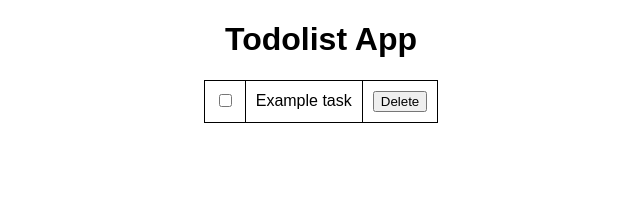
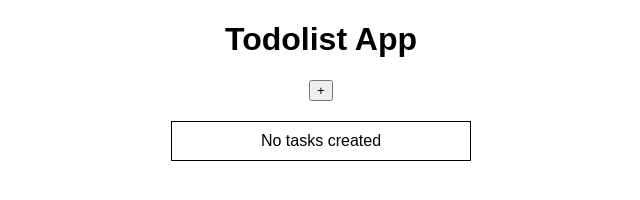
Before and after one commit to sunrayyourdev/todo-list, a plain HTML site: page index.html in a window 1280 px wide. Shown: the whole page, without its empty margins (319-959 px from the left). Drawn offline with Linux system fonts and the light colour scheme.

Commit message:
table and button added

```diff
--- a/index.html
+++ b/index.html
@@ -4,15 +4,18 @@
     <meta charset="UTF-8">
     <meta name="viewport" content="width=device-width, initial-scale=1.0">
     <link rel="stylesheet" href="main.css">
+    <script src="main.js"></script>
     <title>Todolist</title>
 </head>
 <body>
     <h1>Todolist App</h1>
+    <button class="new-task">+</button>
     <table>
         <tr>
-            <td><input type="checkbox"></td>
-            <td>Example task</td>
-            <td><button>Delete</button></td>
+            <td>No tasks created</td>
+            <!-- <td><input type="checkbox"></td>
+            <td class="table-text">Example task</td>
+            <td><button>Delete</button></td> -->
         </tr>
     </table>
 </body>
--- a/main.css
+++ b/main.css
@@ -11,3 +11,9 @@
     border: 1px solid;
     border-collapse: collapse;
 }
+
+table {
+    margin-top: 20px;
+    max-width: 500px;
+    min-width: 300px;
+}
--- a/main.js
+++ b/main.js
@@ -0,0 +1 @@
+// do stuff here
```
